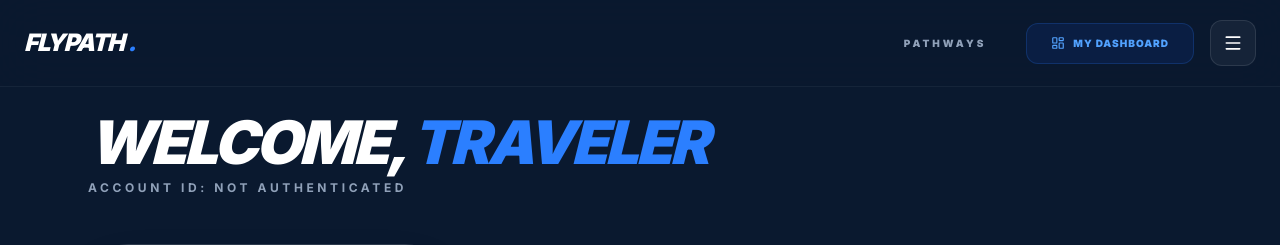
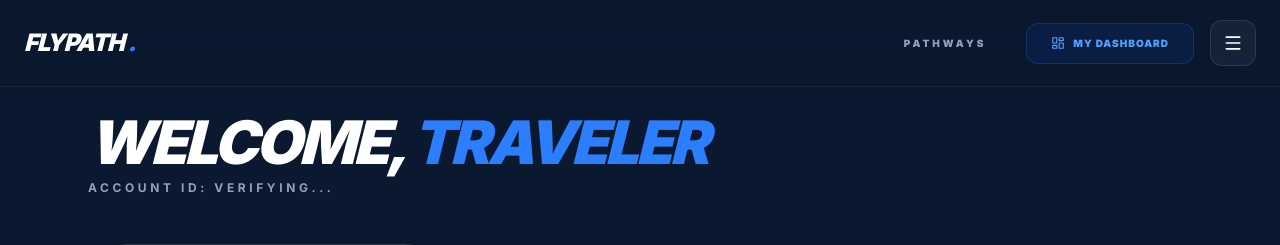
Before and after one commit to Immortallex/travel-agency-portal, a Next.js app: page /profile in a window 1280 px wide. Shown: the top 245 px of the page. Built offline with nearby package versions, Linux system fonts and the light colour scheme; no server answers; the database is empty; sample sign-in values are in the browser's storage.

Commit message:
Updated tracking page

```diff
--- a/src/app/profile/page.tsx
+++ b/src/app/profile/page.tsx
@@ -63,9 +63,9 @@ export default function ProfilePage() {
           <h1 className="text-4xl md:text-6xl font-black uppercase italic tracking-tighter">
             Welcome, <span className="text-blue-500">{user?.fullName || "Traveler"}</span>
           </h1>
-          {/* Modified section below */}
+          {/* UPDATED: Displays Account ID instead of Account Email */}
           <p className="text-slate-400 font-bold uppercase tracking-[0.3em] text-xs mt-2">
-            Account ID: {user?.email || "Not Authenticated"}
+            Account ID: {user?._id || "Verifying..."}
           </p>
         </div>
 
```
